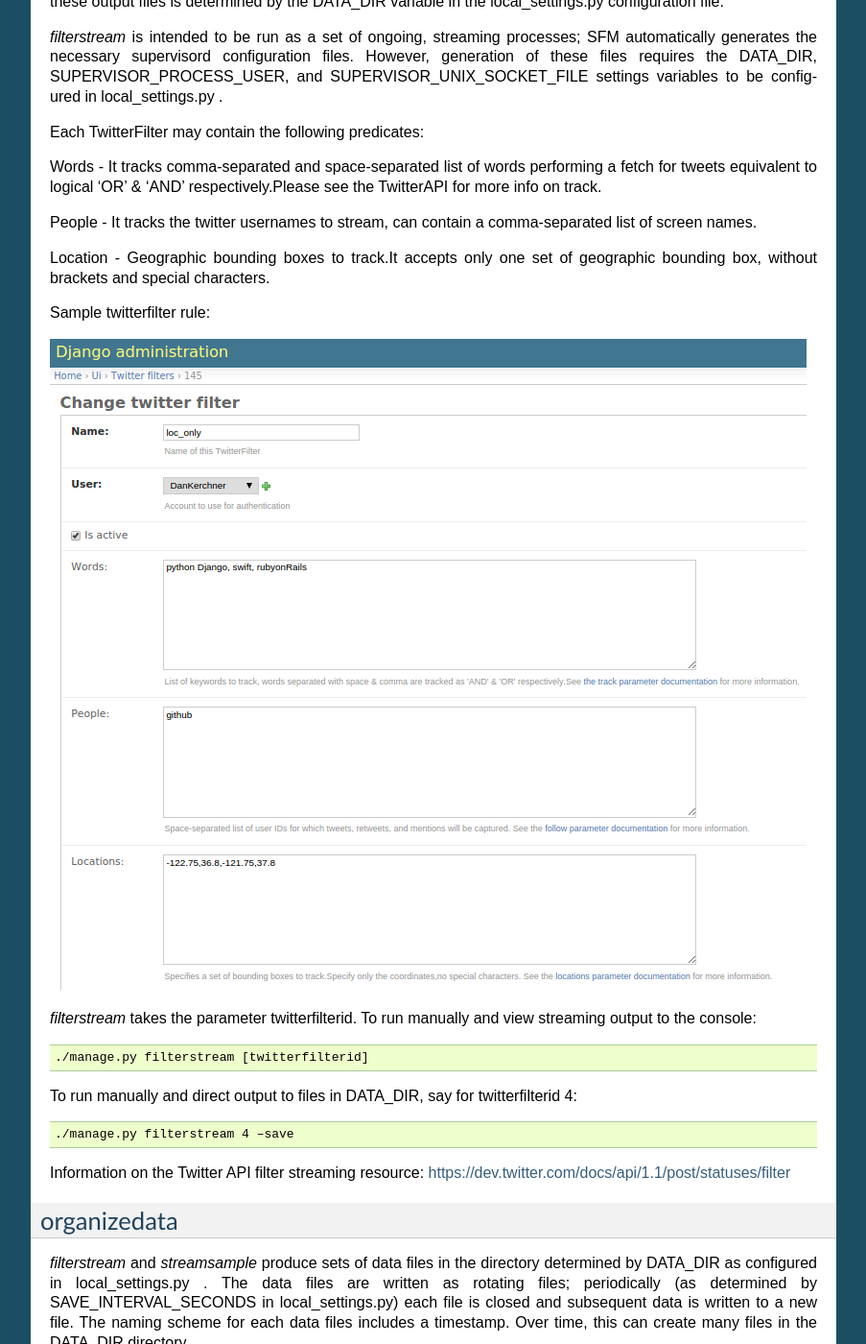
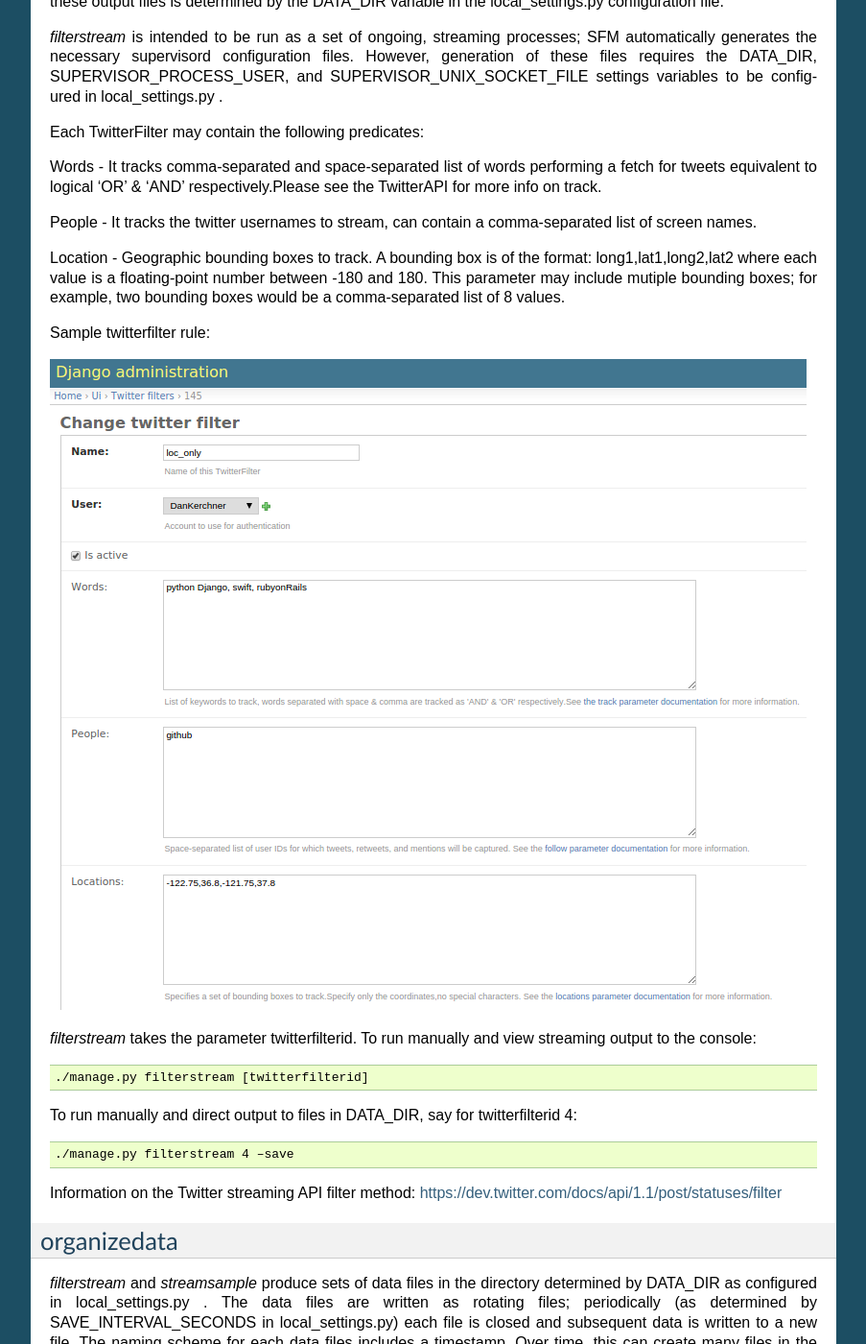
Before and after one commit to gwu-libraries/social-feed-manager, a Sphinx documentation site: the page built from docs/mgmt_commands.rst, in a window 1280 px wide and 1400 px high, scrolled down 2506 px. Shown: the whole window at 96% size, without its empty margins (198-1101 px from the left). Built offline with Sphinx 7.4.7, drawn with Linux system fonts in a browser that asks for light colours.

Commit message:
Updated filterstream Locations parameter documentation, Fixes #258

```diff
--- a/docs/mgmt_commands.rst
+++ b/docs/mgmt_commands.rst
@@ -197,8 +197,7 @@
 
 People - It tracks the twitter usernames to stream, can contain a comma-separated list of screen names.
 
-Location - Geographic bounding boxes to track.It accepts only one set of geographic bounding box, without
-brackets and special characters.
+Location - Geographic bounding boxes to track.  A bounding box is of the format: long1,lat1,long2,lat2 where each value is a floating-point number between -180 and 180.  This parameter may include mutiple bounding boxes; for example, two bounding boxes would be a comma-separated list of 8 values.
 
 Sample twitterfilter rule:
 
@@ -216,7 +215,7 @@
 
      ./manage.py filterstream 4 –save
 
-Information on the Twitter API filter streaming resource:
+Information on the Twitter streaming API filter method:
 https://dev.twitter.com/docs/api/1.1/post/statuses/filter
 
 
```
